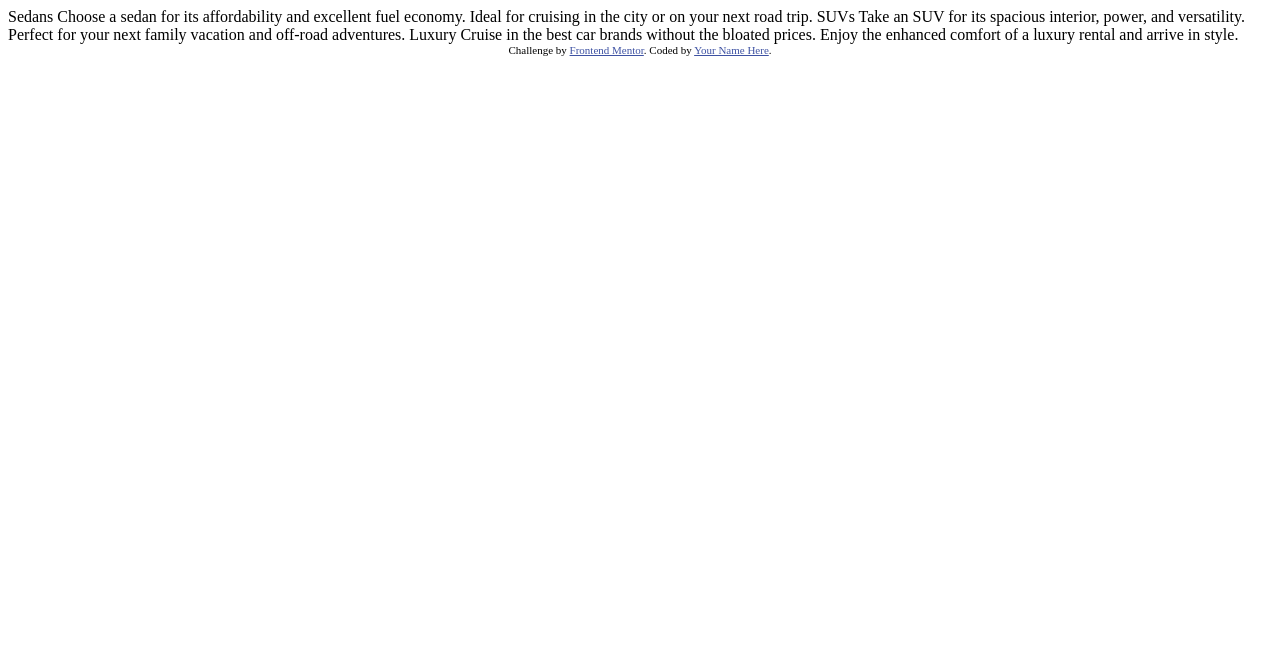
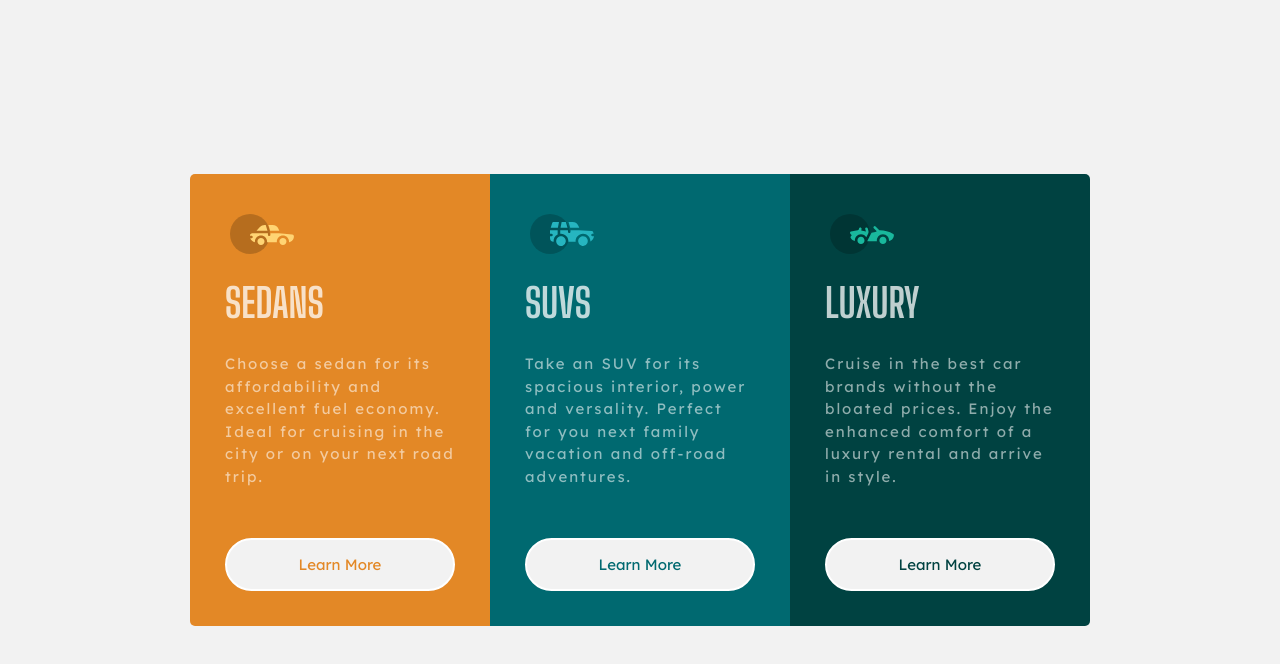
Before and after one commit to Dnghckr16/3-column-preview-card-component, a plain HTML site: page index.html in a window 1280 px wide. Drawn offline with Linux system fonts and the light colour scheme.

Commit message:
Initial Commit

```diff
--- a/index.html
+++ b/index.html
@@ -5,32 +5,66 @@
   <meta name="viewport" content="width=device-width, initial-scale=1.0"> <!-- displays site properly based on user's device -->
 
   <link rel="icon" type="image/png" sizes="32x32" href="./images/favicon-32x32.png">
-
+  <link rel="stylesheet" href="./style.css">
   <title>Frontend Mentor | 3-column preview card component</title>
 
-  <!-- Feel free to remove these styles or customise in your own stylesheet 👍 -->
-  <style>
-    .attribution { font-size: 11px; text-align: center; }
-    .attribution a { color: hsl(228, 45%, 44%); }
-  </style>
+
 </head>
 <body>
+    <div class="main">
+      <div class="main-sedans d">
+        <img src="./images/icon-sedans.svg" alt="sedans">
+        <div class="content">
+          <h1>
+            SEDANS
+          </h1>
+          <p>
+            Choose a sedan for its affordability and excellent fuel economy. Ideal for cruising in the city or on your next
+            road trip.
+          </p>
+        </div>
+        <div class="btn1 btn">
+          <button>
+            Learn More
+          </button>
+        </div>
+      </div>
+      <div class="main-suvs d">
+        <img src="./images/icon-suvs.svg" alt="suvs">
+        <div class="content">
+          <h1>
+            SUVS
+          </h1>
+          <p>
+            Take an SUV for its spacious interior, power and versality. Perfect for you next family vacation and off-road
+            adventures.
+          </p>
+        </div>
+        <div class="btn2 btn">
+          <button>
+            Learn More
+          </button>
+        </div>
+      </div>
+      <div class="main-luxury d">
+        <img src="./images/icon-luxury.svg" alt="">
 
-  Sedans
-  Choose a sedan for its affordability and excellent fuel economy. Ideal for cruising in the city
-  or on your next road trip.
+        <div class="content">
+          <h1>LUXURY
+          </h1>
+          <p>
+            Cruise in the best car brands without the bloated prices. Enjoy the enhanced comfort of a luxury rental and
+            arrive in style.
+          </p>
+        </div>
+        <div class="btn3 btn">
+          <button>
+            Learn More
+          </button>
+        </div>
 
-  SUVs
-  Take an SUV for its spacious interior, power, and versatility. Perfect for your next family vacation
-  and off-road adventures.
-
-  Luxury
-  Cruise in the best car brands without the bloated prices. Enjoy the enhanced comfort of a luxury
-  rental and arrive in style.
-
-  <div class="attribution">
-    Challenge by <a href="https://www.frontendmentor.io?ref=challenge" target="_blank">Frontend Mentor</a>.
-    Coded by <a href="#">Your Name Here</a>.
+      </div>
+    </div>
   </div>
 </body>
 </html>
```
Also changed, not shown: 3-column preview card component.html (deleted, +0 -66 lines), style.css (renamed from 3-column preview card component.css).
